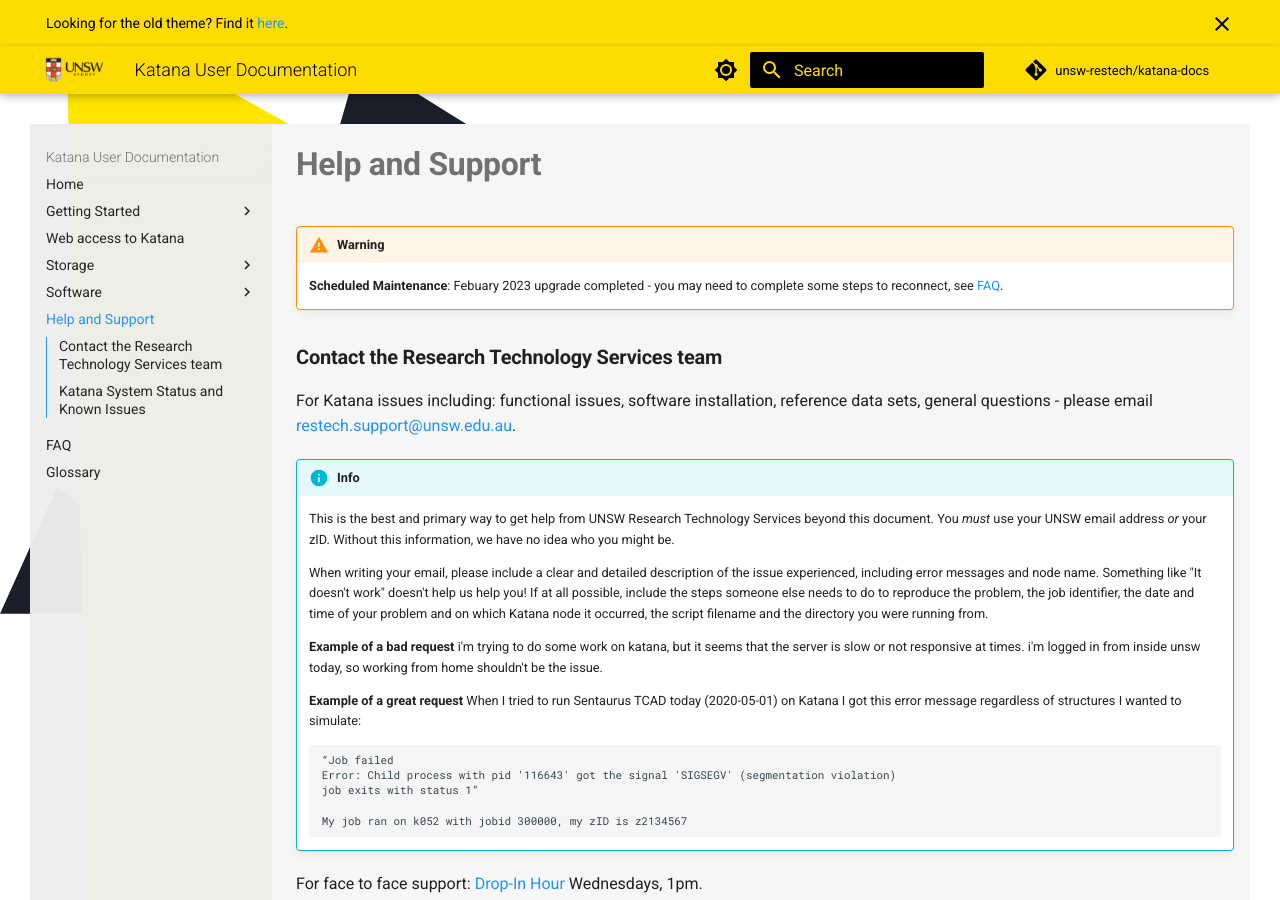
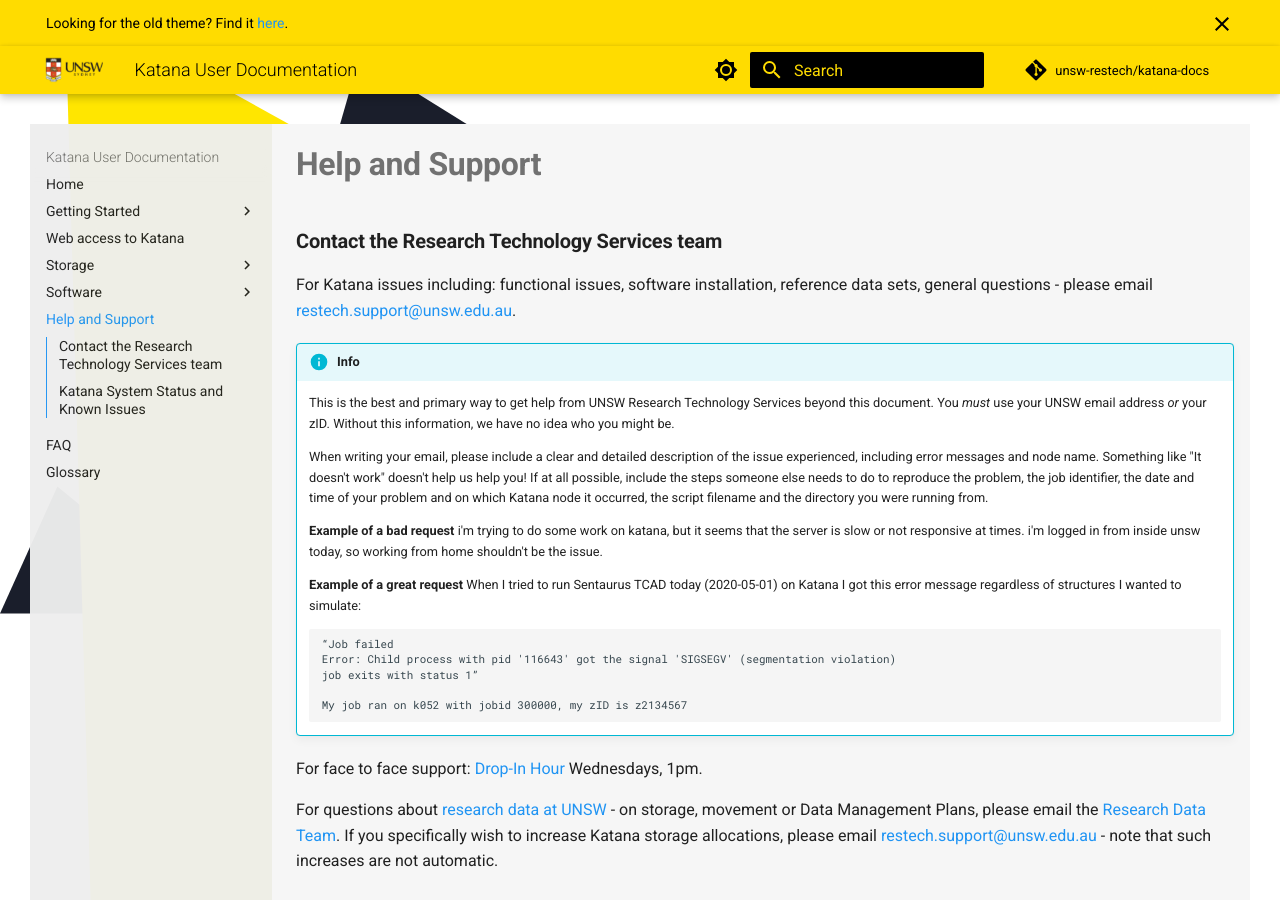
Before and after one commit to unsw-restech/unsw-restech.github.io, an MkDocs documentation site: the page built from docs/help_support/user_support.md, in a window 1280 px wide and 900 px high. Built offline with MkDocs 1.6.1 and Material for MkDocs 9.7.7, drawn with Linux system fonts in a browser that asks for light colours; comment, search, counter and statistics services are not loaded.

Commit message:
removed maintanance info about 2023

```diff
--- a/docs/help_support/user_support.md
+++ b/docs/help_support/user_support.md
@@ -1,12 +1,6 @@
 title: Help and Support
 
 # Help and Support
-
-!!! warning
-    **Scheduled Maintenance**:
-    Febuary 2023 upgrade completed - you may need to complete some steps to reconnect, see [FAQ](./faq.md#how-do-i-fix-the-ssh-warning-after-the-february-2023-upgrade).
-
-
 
 ### **Contact the Research Technology Services team**
 
```
Also changed, not shown: docs/index.md (+0 -5 lines).
